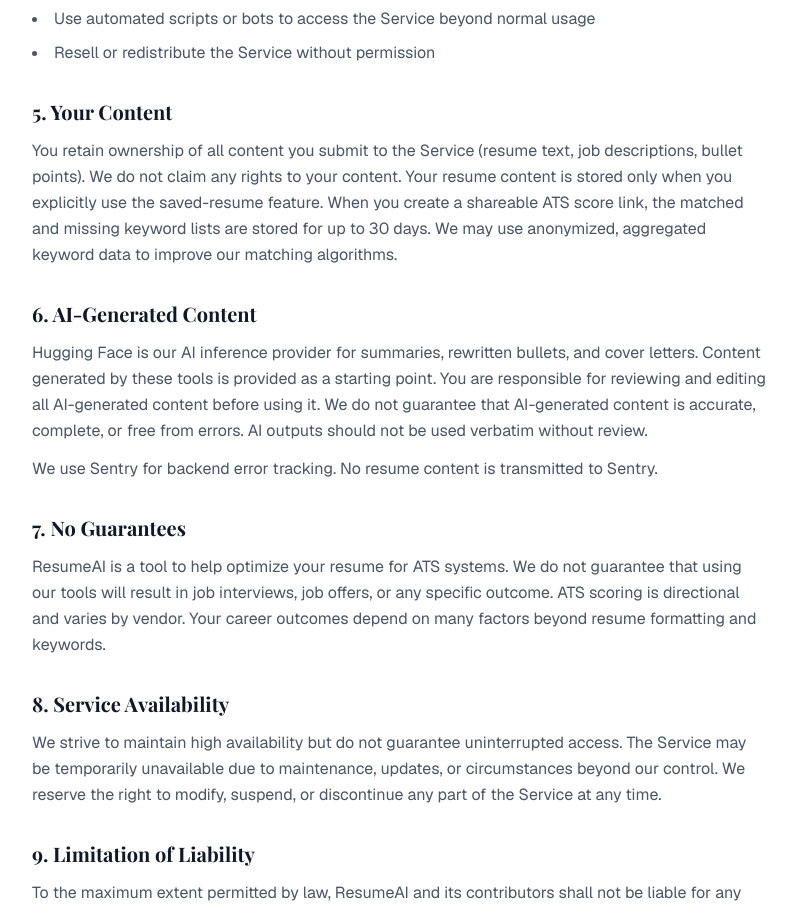
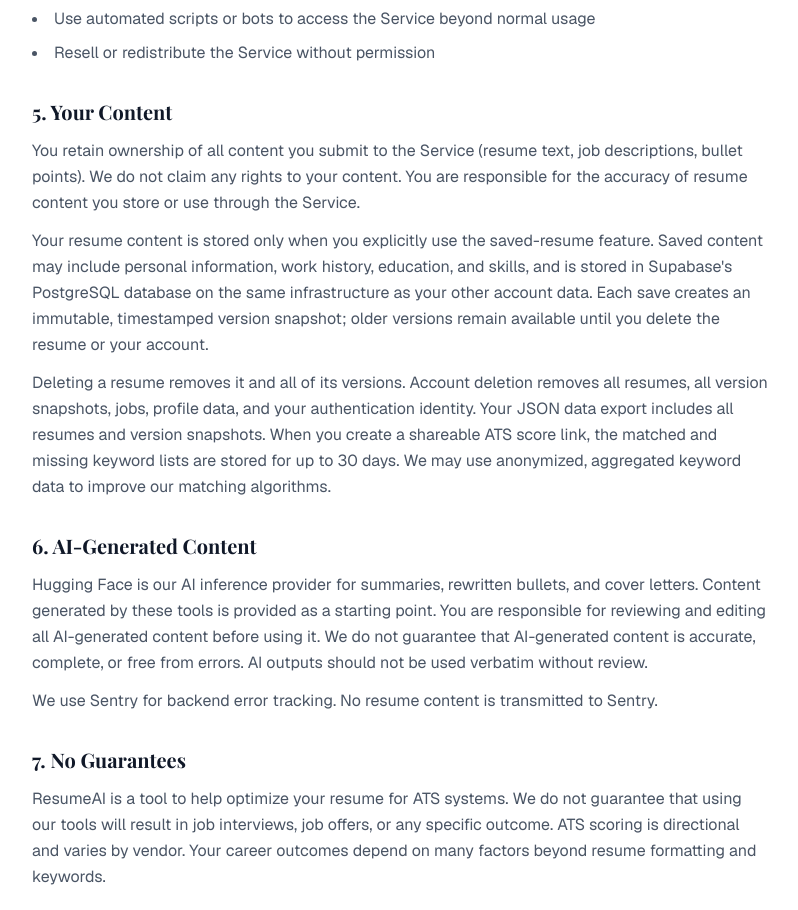
Before and after one commit to LNB-Aveva/unified-resume-builder, a Next.js app in the folder frontend/: page /terms in a window 1280 px wide. Shown: the part 900-1810 px from the top of the page, without its empty margins (240-1038 px from the left). Built offline with nearby package versions, Linux system fonts and the light colour scheme; no server answers.

Commit message:
[codex] phase 9.2: saved resume retention and deletion policy in legal pages

```diff
--- a/frontend/src/app/privacy/page.tsx
+++ b/frontend/src/app/privacy/page.tsx
@@ -111,6 +111,7 @@ export default function PrivacyPolicy() {
             <ul className="list-disc list-inside space-y-2 mt-3">
               <li><strong>Account data</strong> (email, profile) &mdash; retained while your account is active. Deleted within 30 days of account deletion.</li>
               <li><strong>Job tracker entries</strong> &mdash; retained while your account is active. Deleted when you delete your account.</li>
+              <li><strong>Saved resumes and versions</strong> &mdash; retained until you explicitly delete the resume or delete your account.</li>
               <li><strong>Shareable ATS score links</strong> &mdash; automatically expire and are deleted after 30 days.</li>
               <li><strong>Inactive accounts</strong> &mdash; accounts with no sign-in for 12 months may be deleted after notice to your registered email.</li>
               <li><strong>Anonymized keyword data</strong> &mdash; retained indefinitely for algorithm improvement. This data cannot be linked to individuals.</li>
@@ -119,12 +120,31 @@ export default function PrivacyPolicy() {
         </section>
 
         <section>
+          <h2 className="font-[family-name:var(--font-display)] text-xl font-bold text-gray-900 dark:text-white mb-3">Saved Resumes and Version History</h2>
+          <div className="space-y-3 text-gray-600 dark:text-gray-300 leading-relaxed">
+            <p>
+              When you save a resume, we store its content, including personal information, work history, education,
+              and skills, in Supabase&apos;s PostgreSQL database on the same infrastructure used for your other account data.
+            </p>
+            <p>
+              Each save creates a new, immutable version snapshot with a timestamp. Previous versions cannot be changed
+              and remain available to you until you delete the resume or your account. Deleting a resume removes that
+              resume and all of its version snapshots.
+            </p>
+            <p>
+              Deleting your account removes all saved resumes, all version snapshots, job tracker entries, profile data,
+              and your authentication identity. Your JSON data export includes every saved resume and every version snapshot.
+            </p>
+          </div>
+        </section>
+
+        <section>
           <h2 className="font-[family-name:var(--font-display)] text-xl font-bold text-gray-900 dark:text-white mb-3">Your Rights</h2>
           <p className="text-gray-600 dark:text-gray-300 leading-relaxed">You have the right to:</p>
           <ul className="list-disc list-inside space-y-2 text-gray-600 dark:text-gray-300 leading-relaxed mt-3">
             <li>Access your account information via the Account page</li>
-            <li>Delete your account and all associated data (profile, job tracker entries) from the Account page</li>
-            <li>Export your data from the Account page</li>
+            <li>Delete your account and all associated data (saved resumes and versions, job tracker entries, profile, and authentication identity) from the Account page</li>
+            <li>Export your data, including all saved resumes and version snapshots, from the Account page</li>
             <li>Withdraw cookie consent at any time by clicking the cookie settings link in the footer</li>
             <li>Clear your browser localStorage at any time</li>
           </ul>
--- a/frontend/src/app/terms/page.tsx
+++ b/frontend/src/app/terms/page.tsx
@@ -60,12 +60,25 @@ export default function TermsOfService() {
 
         <section>
           <h2 className="font-[family-name:var(--font-display)] text-xl font-bold text-gray-900 dark:text-white mb-3">5. Your Content</h2>
-          <p className="text-gray-600 dark:text-gray-300 leading-relaxed">
-            You retain ownership of all content you submit to the Service (resume text, job descriptions, bullet points).
-            We do not claim any rights to your content. Your resume content is stored only when you explicitly use the
-            saved-resume feature. When you create a shareable ATS score link, the matched and missing keyword lists are stored
-            for up to 30 days. We may use anonymized, aggregated keyword data to improve our matching algorithms.
-          </p>
+          <div className="space-y-3 text-gray-600 dark:text-gray-300 leading-relaxed">
+            <p>
+              You retain ownership of all content you submit to the Service (resume text, job descriptions, bullet points).
+              We do not claim any rights to your content. You are responsible for the accuracy of resume content you store
+              or use through the Service.
+            </p>
+            <p>
+              Your resume content is stored only when you explicitly use the saved-resume feature. Saved content may include
+              personal information, work history, education, and skills, and is stored in Supabase&apos;s PostgreSQL database on
+              the same infrastructure as your other account data. Each save creates an immutable, timestamped version snapshot;
+              older versions remain available until you delete the resume or your account.
+            </p>
+            <p>
+              Deleting a resume removes it and all of its versions. Account deletion removes all resumes, all version snapshots,
+              jobs, profile data, and your authentication identity. Your JSON data export includes all resumes and version
+              snapshots. When you create a shareable ATS score link, the matched and missing keyword lists are stored for up to
+              30 days. We may use anonymized, aggregated keyword data to improve our matching algorithms.
+            </p>
+          </div>
         </section>
 
         <section>
```
Also changed, not shown: 2 other files (tests, documents, lock files or other folders).
